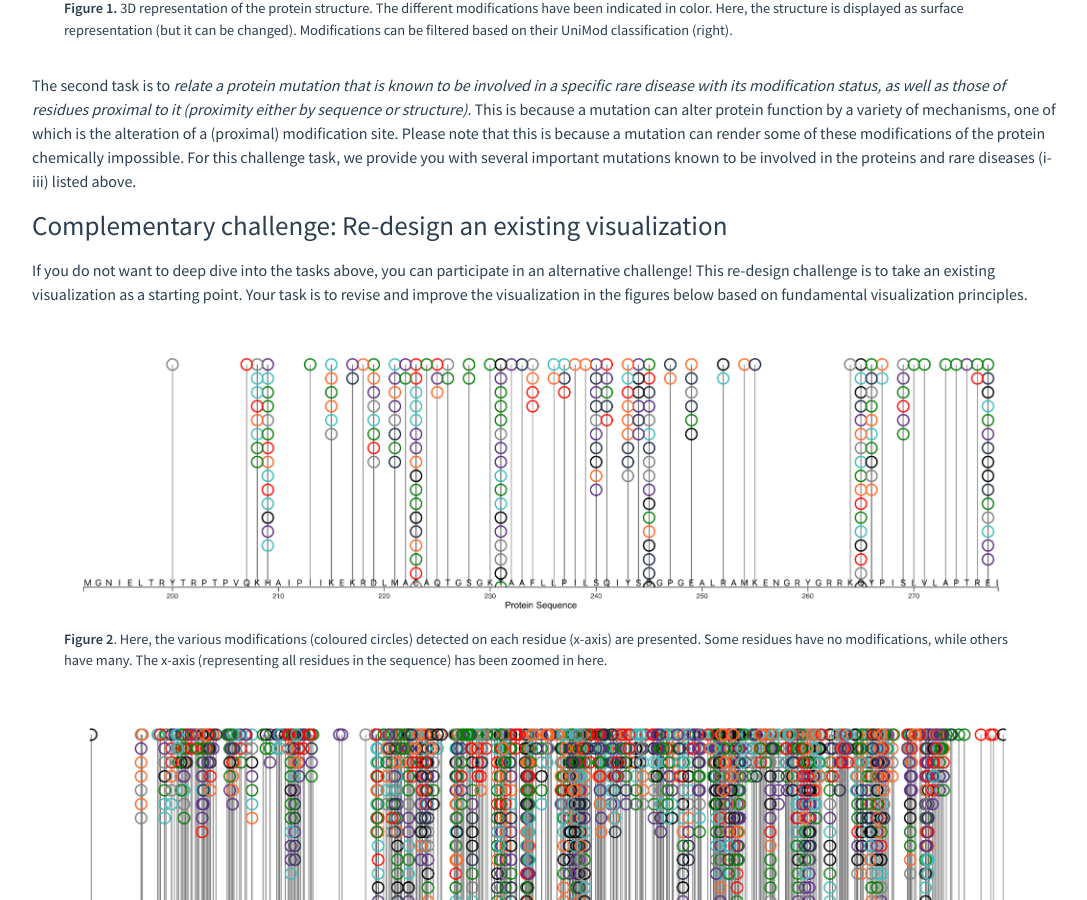
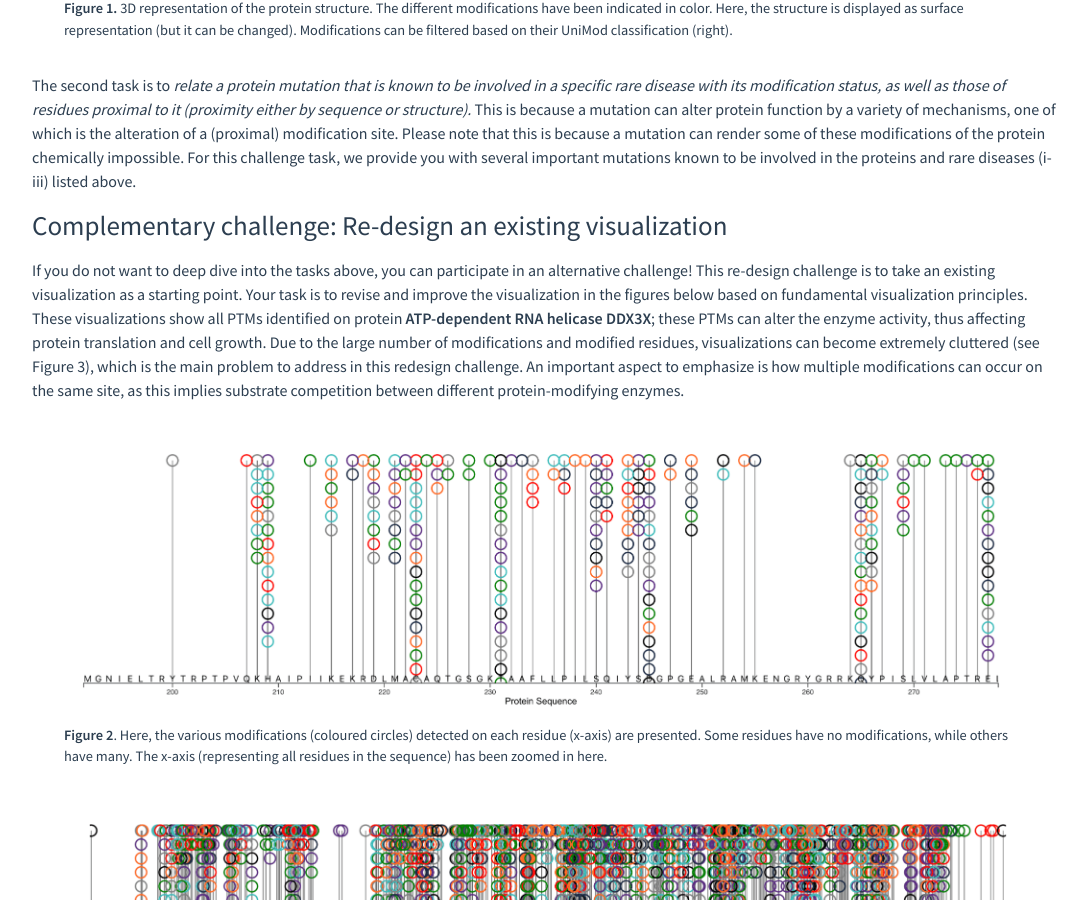
Before and after one commit to foreveremain/2024, a Jekyll site: the page built from biovis_challenge.md, in a window 1280 px wide and 900 px high, scrolled down 1669 px. Shown: the whole window, without its empty margins (96-1183 px from the left). Built offline with Jekyll 4.4.1, drawn with Linux system fonts in a browser that asks for light colours.

Commit message:
update biovismed complementary challenge
... as requested by Daniel

```diff
--- a/biovis_challenge.md
+++ b/biovis_challenge.md
@@ -83,6 +83,7 @@ modifications have been indicated in color. Here, the structure is
 displayed as surface representation (but it can be changed).
 Modifications can be filtered based on their UniMod classification
 (right).
+
 </figcaption>
 
 </figure>
@@ -100,11 +101,18 @@ above.
 
 ### Complementary challenge: Re-design an existing visualization
 
-If you do not want to deep dive into the tasks above, you can
-participate in an alternative challenge! This re-design challenge is to
-take an existing visualization as a starting point. Your task is to
-revise and improve the visualization in the figures below based on
-fundamental visualization principles.
+If you do not want to deep dive into the tasks above, you can participate in an
+alternative challenge! This re-design challenge is to take an existing
+visualization as a starting point. Your task is to revise and improve the
+visualization in the figures below based on fundamental visualization
+principles. These visualizations show all PTMs identified on protein
+**ATP-dependent RNA helicase DDX3X**; these PTMs can alter the enzyme activity,
+thus affecting protein translation and cell growth. Due to the large number of
+modifications and modified residues, visualizations can become extremely
+cluttered (see Figure 3), which is the main problem to address in this redesign
+challenge. An important aspect to emphasize is how multiple modifications can
+occur on the same site, as this implies substrate competition between different
+protein-modifying enzymes.
 
 <figure>
     <img src="../images/biovis-challenge/fig2.png" alt="Figure 2">
@@ -115,6 +123,7 @@ fundamental visualization principles.
 detected on each residue (x-axis) are presented. Some residues have no
 modifications, while others have many. The x-axis (representing all
 residues in the sequence) has been zoomed in here.
+
 </figcaption>
 
 </figure>
@@ -128,6 +137,7 @@ residues in the sequence) has been zoomed in here.
 detected on each residue (x-axis) are presented. Some residues have no
 modifications, while others have many. The x-axis (representing all
 residues in the sequence) here represents the full protein sequence.
+
 </figcaption>
 
 </figure>
```
